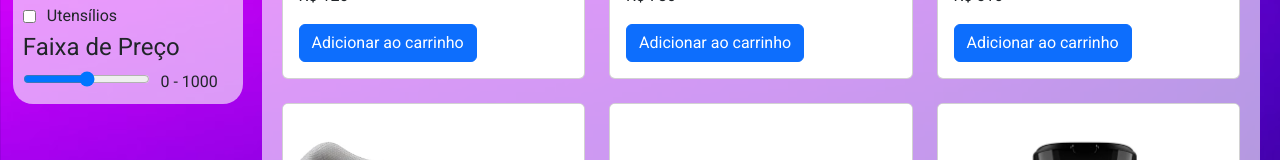
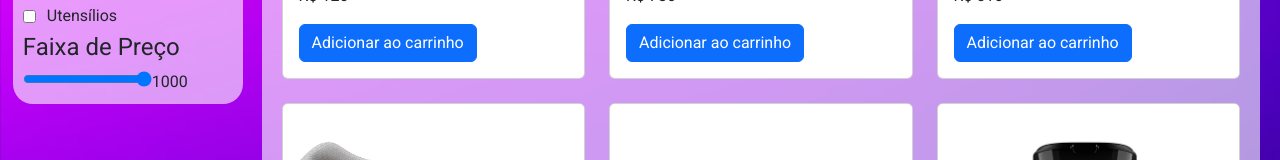
Before and after one commit to vinhorozz/Paper, a React (Create React App) app: page /produtos in a window 1280 px wide. Shown: the part 470-630 px from the top of the page. Built offline with nearby package versions, Linux system fonts and the light colour scheme.

Commit message:
Correção filtro 18/06/2024

```diff
--- a/src/components/Filters.js
+++ b/src/components/Filters.js
@@ -1,3 +1,5 @@
+// src/components/Filters.js
+
 import React, { useState, useEffect } from 'react';
 import { FiltersContainer, FilterItem, FilterLabel, FilterCheckbox, FilterPrice, InputSlide } from '../style';
 import categories from '../constantes/Categories';
@@ -22,7 +24,13 @@ const Filters = ({ onCategoryChange, onPriceChange, selectedCategories }) => {
   };
 
   const handlePriceChange = (e) => {
-    const newRange = [Number(e.target.value[0]), Number(e.target.value[1])];
+    const newRange = [Number(e.target.value), priceRange[1]];
+    setPriceRange(newRange);
+    onPriceChange(newRange);
+  };
+
+  const handlePriceChangeMax = (e) => {
+    const newRange = [priceRange[0], Number(e.target.value)];
     setPriceRange(newRange);
     onPriceChange(newRange);
   };
@@ -45,15 +53,20 @@ const Filters = ({ onCategoryChange, onPriceChange, selectedCategories }) => {
       </div>
       <FilterPrice>
         <h4>Faixa de Preço</h4>
-        <InputSlide
-          type="range"
-          min="0"
-          max="1000"
-          value={priceRange}
-          onChange={(e) => handlePriceChange(e)}
-          step="10"
-        />
-        <span>{priceRange[0]} - {priceRange[1]}</span>
+
+
+        <div>
+          <span></span>
+          <input
+            type="range"
+            min="0"
+            max="1000"
+            value={priceRange[1]}
+            onChange={(e) => handlePriceChangeMax(e)}
+            step="10"
+          />
+          <span>{priceRange[1]}</span>
+        </div>
       </FilterPrice>
     </FiltersContainer>
   );
```
